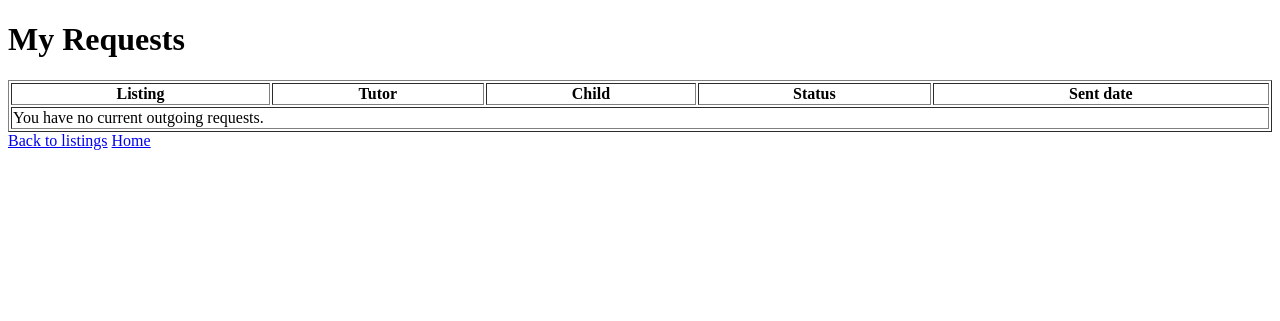
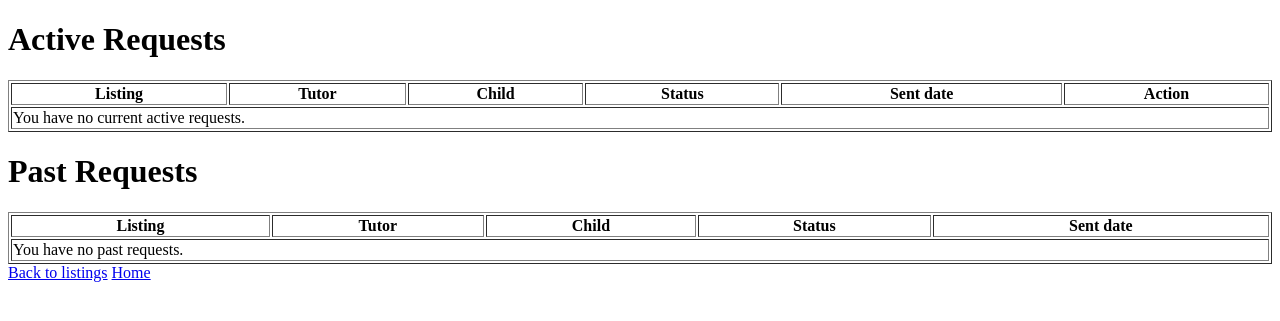
Before and after one commit to zhiruii/IS2108-pair-project, a Django app: page /enrolments/parent_my_requests_view/ in a window 1280 px wide. Shown: the top 321 px of the page. Run offline with Django 5.2, Linux system fonts and the light colour scheme; the visitor is signed in with stand-in values (Sample User, id 1); data that the repository does not hold is empty.

Commit message:
Add tutor accept/decline requests, withdraw confirmation page, and split listings and requests by status

```diff
--- a/tutorlink/enrolments/templates/enrolments/parent_my_requests_view.html
+++ b/tutorlink/enrolments/templates/enrolments/parent_my_requests_view.html
@@ -4,7 +4,42 @@
         <title>My Requests</title>
     </head>
     <body>
-        <h1>My Requests</h1>
+        <h1>Active Requests</h1>
+        <table border="1" style="width: 100%;">
+            <tr>
+                <th>Listing</th>
+                <th>Tutor</th>
+                <th>Child</th>
+                <th>Status</th>
+                <th>Sent date</th>
+                <th>Action</th>
+            </tr>
+            {% for r in active_requests %}
+            <tr>
+                <td>{{ r.listing }}</td>
+                <td>{{ r.listing.tutor.user }}</td>
+                <td>{{ r.child }}</td>
+                <td>{{ r.get_status_display }}</td>
+                <td>{{ r.created_at|date:"d M Y" }}</td>
+                <td>
+                    {% if r.status == "PENDING" %}
+                    <a href="{% url 'parent_withdraw_request_view' r.pk %}"
+                        <button type="submit">Withdraw</button>
+                    </a>
+                    {% elif r.status == "ACCEPTED" %}
+                    <a href="#">Payment</a>
+                    {% endif %}
+                </td>
+            </tr>
+            {% empty %}
+            <tr>
+                <td colspan="6">
+                    You have no current active requests.
+                </td>
+            </tr>
+            {% endfor %}
+        </table>
+        <h1>Past Requests</h1>
         <table border="1" style="width: 100%;">
             <tr>
                 <th>Listing</th>
@@ -13,18 +48,18 @@
                 <th>Status</th>
                 <th>Sent date</th>
             </tr>
-            {% for r in requests %}
+            {% for r in past_requests %}
             <tr>
                 <td>{{ r.listing }}</td>
-                <td>{{ r.listing.tutor }}</td>
+                <td>{{ r.listing.tutor.user }}</td>
                 <td>{{ r.child }}</td>
-                <td>{{ r.status }}</td>
+                <td>{{ r.get_status_display }}</td>
                 <td>{{ r.created_at|date:"d M Y" }}</td>
             </tr>
             {% empty %}
             <tr>
                 <td colspan="5">
-                    You have no current outgoing requests.
+                    You have no past requests.
                 </td>
             </tr>
             {% endfor %}
--- a/tutorlink/enrolments/urls.py
+++ b/tutorlink/enrolments/urls.py
@@ -1,7 +1,11 @@
 from django.urls import path
-from .views import send_enrolment_request_view, parent_my_requests_view
+from .views import send_enrolment_request_view, parent_my_requests_view, parent_withdraw_request_view, tutor_requests_view, tutor_accept_request_view, tutor_decline_request_view
 
 urlpatterns = [
     path("send_enrolment_request/<int:pk>/", send_enrolment_request_view, name='send_enrolment_request_view'),
     path("parent_my_requests_view/", parent_my_requests_view, name="parent_my_requests_view"),
+    path("parent_withdraw_request_view/<int:pk>/", parent_withdraw_request_view, name="parent_withdraw_request_view"),
+    path("tutor_requests_view/", tutor_requests_view, name="tutor_requests_view"),
+    path("tutor_accept_request_view/<int:pk>/", tutor_accept_request_view, name="tutor_accept_request_view"),
+    path("tutor_decline_request_view/<int:pk>/", tutor_decline_request_view, name="tutor_decline_request_view"),
 ]
--- a/tutorlink/enrolments/views.py
+++ b/tutorlink/enrolments/views.py
@@ -4,6 +4,8 @@ from listings.models import Listing
 from accounts.models import Child
 from .models import EnrolmentRequest
 from .forms import EnrolmentRequestForm
+from django.utils import timezone
+from datetime import timedelta
 
 
 # Create your views here.
@@ -38,7 +40,68 @@ def send_enrolment_request_view(request, pk):
 def parent_my_requests_view(request):
     if request.user.role != "PARENT":
         return redirect("index")
-    requests = EnrolmentRequest.objects.filter(child__parent=request.user).order_by(
+    all_requests = EnrolmentRequest.objects.filter(child__parent=request.user).order_by(
         "-created_at"
     )
-    return render(request, "enrolments/parent_my_requests_view.html", {'requests': requests})
+    active_status = ["ACCEPTED", "PENDING"]
+    active_requests = all_requests.filter(status__in=active_status)
+    past_requests = all_requests.exclude(status__in=active_status)
+    return render(
+        request, "enrolments/parent_my_requests_view.html", {"active_requests":active_requests, "past_requests":past_requests}
+    )
+
+
+@login_required
+def parent_withdraw_request_view(request, pk):
+    if request.user.role != "PARENT":
+        return redirect("index")
+    enrolment_request = get_object_or_404(
+        EnrolmentRequest, pk=pk, status="PENDING", child__parent=request.user
+    )
+
+    if request.method == "POST":
+        enrolment_request.status = "WITHDRAWN"
+        reason = request.POST.get("withdraw_reason", "")
+        enrolment_request.withdraw_reason = reason
+        enrolment_request.save()
+        return redirect("parent_my_requests_view")
+    else:
+        return render(request, "enrolments/parent_withdraw_request_view.html", {"enrolment_request": enrolment_request})
+
+@login_required
+def tutor_requests_view(request):
+    if request.user.role != "TUTOR":
+        return redirect('index')
+    pending_requests = EnrolmentRequest.objects.filter(listing__tutor__user=request.user, status="PENDING").order_by("-created_at")
+    return render(request, "enrolments/tutor_enrolment_requests_view.html", {'pending_requests': pending_requests})
+
+@login_required
+def tutor_accept_request_view(request, pk):
+    if request.user.role != "TUTOR":
+        return redirect('index')
+    enrolment_request = get_object_or_404(
+        EnrolmentRequest, pk=pk, status="PENDING", listing__tutor__user=request.user
+    )
+    if request.method == 'POST':
+        enrolment_request.status = "ACCEPTED"
+        enrolment_request.decided_at = timezone.now()
+        enrolment_request.pay_by = timezone.now() + timedelta(hours=48)
+        enrolment_request.save()
+    return redirect('tutor_requests_view')
+
+@login_required
+def tutor_decline_request_view(request, pk):
+    if request.user.role != "TUTOR":
+        return redirect('index')
+    enrolment_request = get_object_or_404(
+        EnrolmentRequest, pk=pk, status="PENDING", listing__tutor__user=request.user
+    )
+    if request.method == 'POST':
+        enrolment_request.status = "DECLINED"
+        enrolment_request.decided_at = timezone.now()
+        reason = request.POST.get("decline_reason", "")
+        enrolment_request.decline_reason = reason
+        enrolment_request.save()
+        return redirect('tutor_requests_view')
+    else:
+        return render(request, 'enrolments/tutor_decline_request_view.html', {'enrolment_request': enrolment_request})
--- a/tutorlink/listings/templates/listings/create_listing.html
+++ b/tutorlink/listings/templates/listings/create_listing.html
@@ -12,6 +12,6 @@
             {{ form }}
             <button type="submit">Submit</button>
         </form>
-        <a href="{% url 'index' %}">Home</a>
+        <a href="{% url 'tutor_listings_view' %}">Cancel</a>
     </body>
 </html>
--- a/tutorlink/templates/index.html
+++ b/tutorlink/templates/index.html
@@ -14,6 +14,7 @@
 {% elif user.role == 'TUTOR' %}
 <a href="{% url 'tutor_profile' %}">My profile</a>
 <a href="{% url 'tutor_listings_view' %}">View Your Listings</a>
+<a href="{% url 'tutor_requests_view' %}">Your pending requests</a>
 
 {% elif user.role == 'STAFF' %}
 <p>placeholder</p>
```
Also changed, not shown: tutorlink/enrolments/templates/enrolments/parent_withdraw_request_view.html (added, +20 -0 lines), tutorlink/enrolments/templates/enrolments/tutor_decline_request_view.html (added, +16 -0 lines), tutorlink/enrolments/templates/enrolments/tutor_enrolment_requests_view.html (added, +49 -0 lines), tutorlink/listings/templates/listings/parent_view_listings.html (+9 -4 lines), tutorlink/listings/templates/listings/tutor_view_listings.html (+53 -8 lines), tutorlink/listings/views.py (+7 -2 lines), tutorlink/enrolments/forms.py (line endings or trailing spaces).
